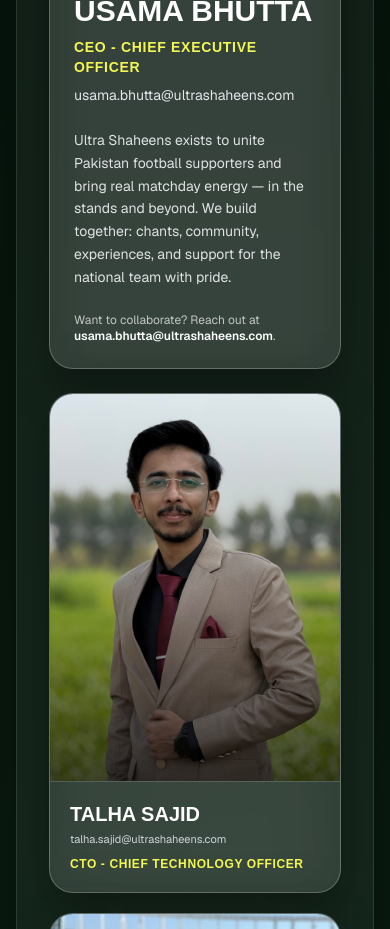
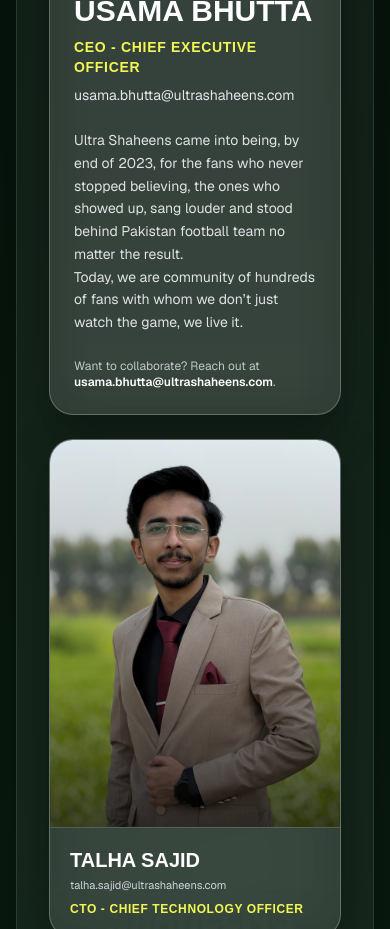
Before and after one commit to IamTalha-Sajid/ultra-shaheens, a Next.js app: page /our-dugout in a window 390 px wide. Shown: the part 840-1769 px from the top of the page. Built offline with nearby package versions, Linux system fonts and the light colour scheme.

Commit message:
Changed the CEO message, changed the name of Addel Mirza to Adeel Rizki in fundraising page and changed the name and whatsapp phone number of merchandise person from Usama Bhutta to Haseeb Zaigham.

```diff
--- a/src/app/fundraising/page.tsx
+++ b/src/app/fundraising/page.tsx
@@ -33,13 +33,13 @@
 
   // Previous Fundraising: Syria Game
   const previousFundraising: FundraisingData = {
-    match: "Syria Game",
+    match: "Syria Game (Nov 18, 2025)",
     raisedAmount: 29641,
     goalAmount: 15000,
     isCompleted: true,
     contributors: [
       { name: "Teymoor Sohail", amount: 6100, position: 1 },
-      { name: "Addel Mirza", amount: 5616, position: 2 },
+      { name: "Adeel Rizki", amount: 5616, position: 2 },
       { name: "Haseebullah Qureshi", amount: 3000, position: 3 }
     ]
   };
--- a/src/app/merchandise/page.tsx
+++ b/src/app/merchandise/page.tsx
@@ -23,7 +23,7 @@
   const handleWhatsAppClick = () => {
     // WhatsApp link format: https://wa.me/[country code][phone number]
     // For Pakistan: 92 (without the + sign in URL)
-    const phoneNumber = '923359169165';
+    const phoneNumber = '923247749121';
     const message = encodeURIComponent('Hello, I am interested in Ultra Shaheens merchandise.');
     window.open(`https://wa.me/${phoneNumber}?text=${message}`, '_blank');
   };
@@ -75,7 +75,7 @@
           <div className="w-24 h-[2px] bg-gradient-to-r from-transparent via-canary to-transparent mx-auto mb-8"></div>
 
           <p className="text-lg sm:text-xl md:text-2xl text-gray-300 font-medium mb-12 leading-relaxed">
-            Represent the Ultra Shaheens with passion. <br className="hidden sm:block" /> Please contact our admin <span className="text-white font-bold">Usama Bhutta</span> for all exclusive merchandise inquiries.
+            Represent the Ultra Shaheens with passion. <br className="hidden sm:block" /> Please contact our Chief Apparel Officer (CAO) <span className="text-white font-bold">Haseeb Zaigham</span> for all exclusive merchandise inquiries.
           </p>
 
           <div className="flex justify-center flex-col sm:flex-row gap-6 relative z-10">
--- a/src/app/our-dugout/page.tsx
+++ b/src/app/our-dugout/page.tsx
@@ -287,8 +287,9 @@
                     </div>
 
                     <p className="mt-6 text-sm sm:text-base md:text-lg text-gray-100/90 leading-relaxed">
-                      Ultra Shaheens exists to unite Pakistan football supporters and bring real matchday energy — in the stands and beyond.
-                      We build together: chants, community, experiences, and support for the national team with pride.
+                      Ultra Shaheens came into being, by end of 2023, for the fans who never stopped believing, the ones who showed up, sang louder and stood behind Pakistan football team no matter the result.
+                      <br />
+                      Today, we are community of hundreds of fans with whom we don’t just watch the game, we live it.
                     </p>
 
                     <div className="mt-6 text-xs sm:text-sm text-gray-200/80">
```
